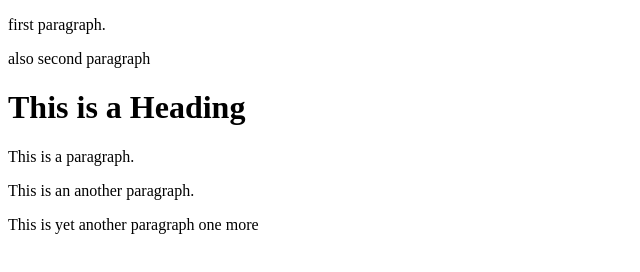
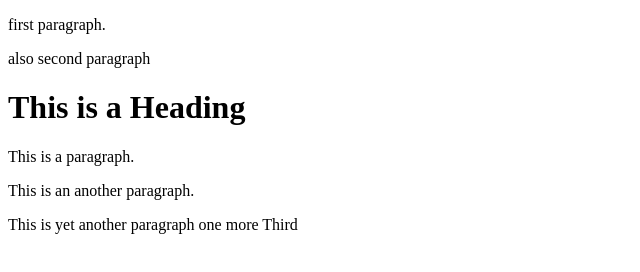
Before and after one commit to manujuyal/learning-git, a plain HTML site: page index.html in a window 1280 px wide. Shown: the full height of the page, 0-640 px from the left. Drawn offline with Linux system fonts and the light colour scheme.

Commit message:
Update index.html

```diff
--- a/index.html
+++ b/index.html
@@ -11,5 +11,6 @@
 <p>This is an another paragraph.</p>
 This is yet another paragraph
 one more
+Third
 </body>
 </html>
```
